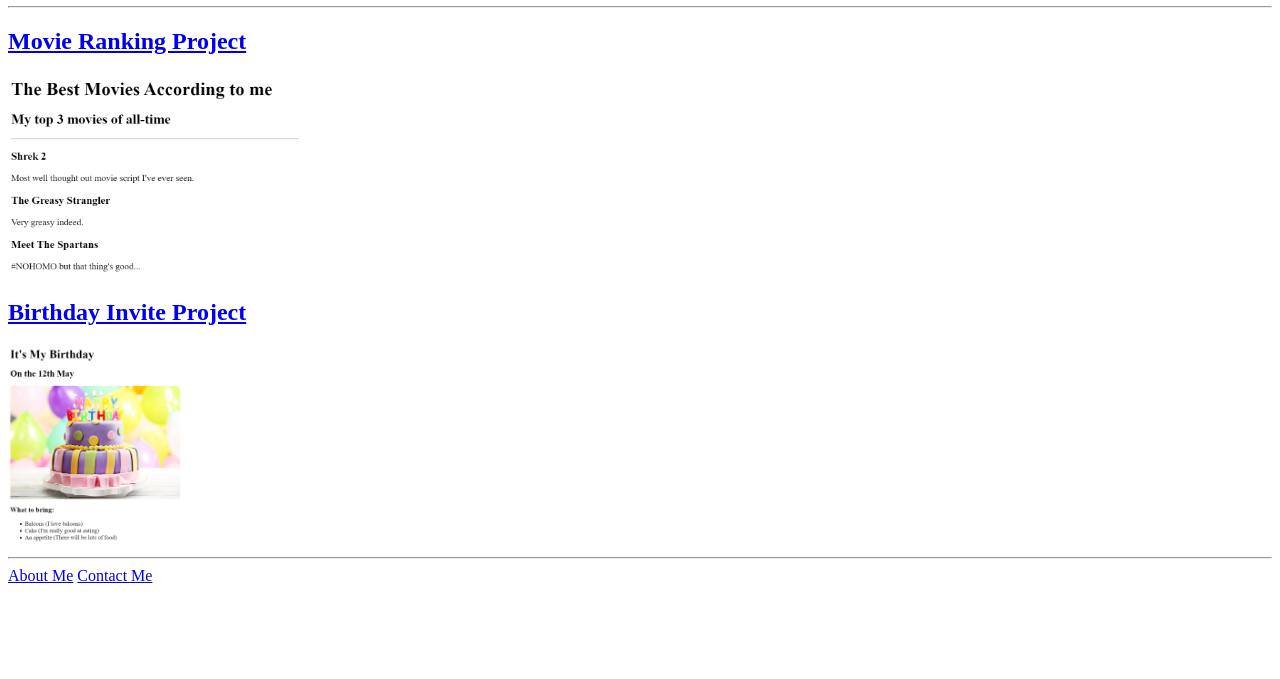
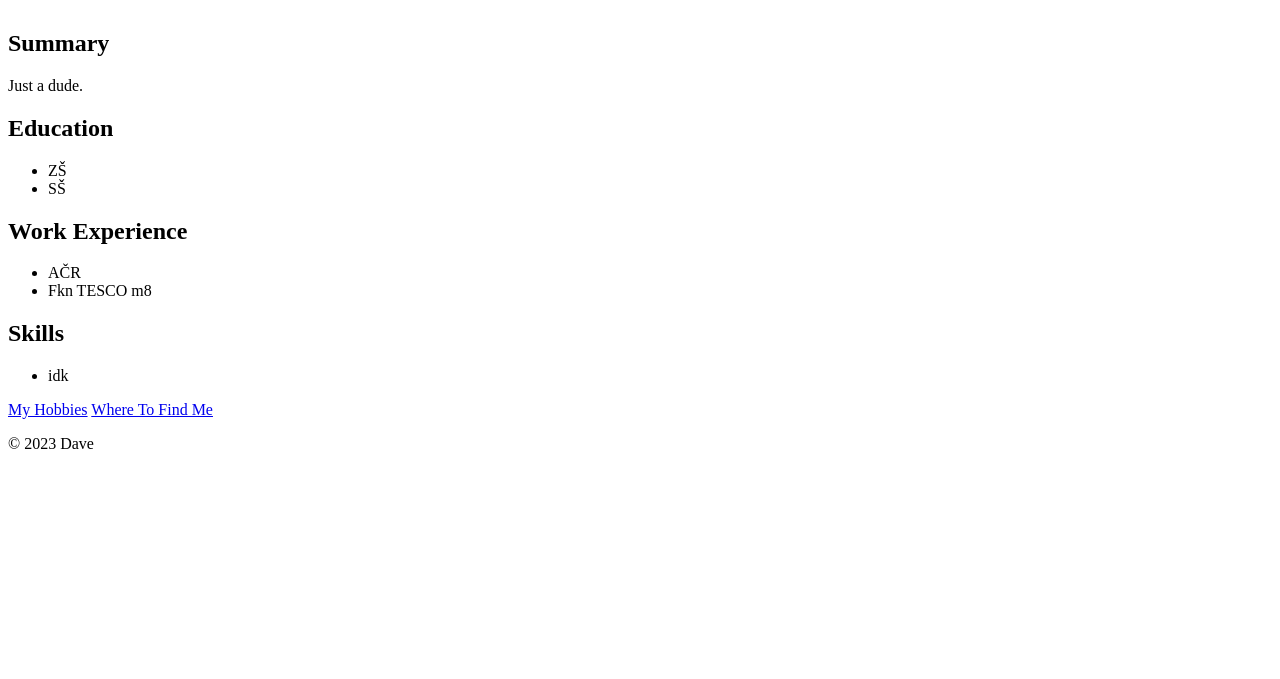
Before and after one commit to davidcik/html-portfolio, a plain HTML site: page index.html in a window 1280 px wide. Shown: the part 121-800 px from the top of the page. Drawn offline with Linux system fonts and the light colour scheme.

Commit message:
Add files via upload

```diff
--- a/index.html
+++ b/index.html
@@ -2,21 +2,29 @@
 <html lang="en">
 <head>
     <meta cahrset="UTF-8">
-    <title>Dave's page</title>
+    <title>My resume</title>
 </head>
-
 <body>
-    <h1>Dave's Portfolio</h1>
-    <h2>Yes, I'm still alive.</h2>
-    <hr />
-    <h2><a href="./public/movie-ranking.html">Movie Ranking Project</a><br></h2>
-    <img src="./public/mr.png" alt="movie ratings"
-    height="200"><br>
-    <h2><a href="./public/birthday.html">Birthday Invite Project</a><br></h2>
-    <img src="./public/bd.png" alt="birthday invitation"
-    height="200"><br>
-    <hr />
-    <a href="./public/about.html">About Me</a> <a href="./public/contact.html">Contact Me</a>
+    <img src="./data/pp.png" alt="my pp" width="150">
+    <h2>Summary</h2>
+    <p>Just a dude.</p>
+    <h2>Education</h2>
+    <ul>
+        <li>ZŠ</li>
+        <li>SŠ</li>
+    </ul>
+    <h2>Work Experience</h2>
+    <ul>
+        <li>AČR</li>
+        <li>Fkn TESCO m8</li>
+    </ul>
+    <h2>Skills</h2>
+    <ul>
+        <li>idk</li>
+    </ul>
+    <a href="./hobbies.html">My Hobbies</a>
+    <a href="./contact.html">Where To Find Me</a>
+    <footer>
+        <p>© 2023 Dave</p>
+    </footer>
 </body>
-
-</html>
```
Also changed, not shown: contact.html (added, +4 -0 lines), hobbies.html (added, +4 -0 lines), data/pp.png (added).
